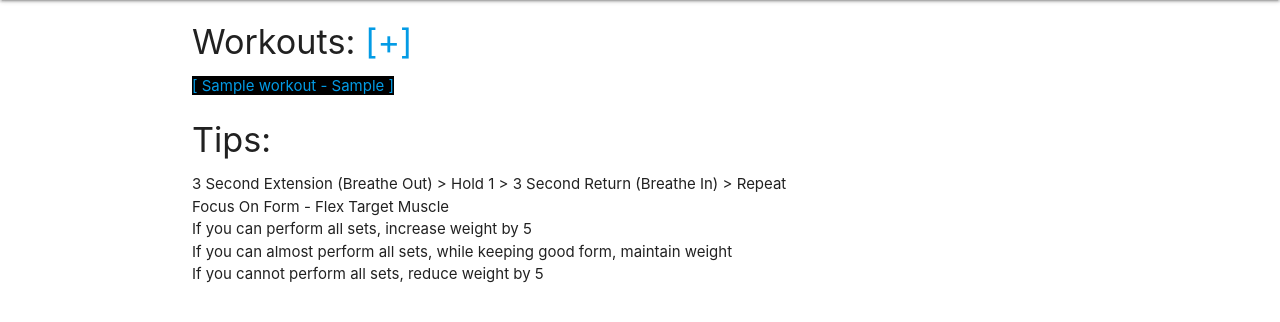
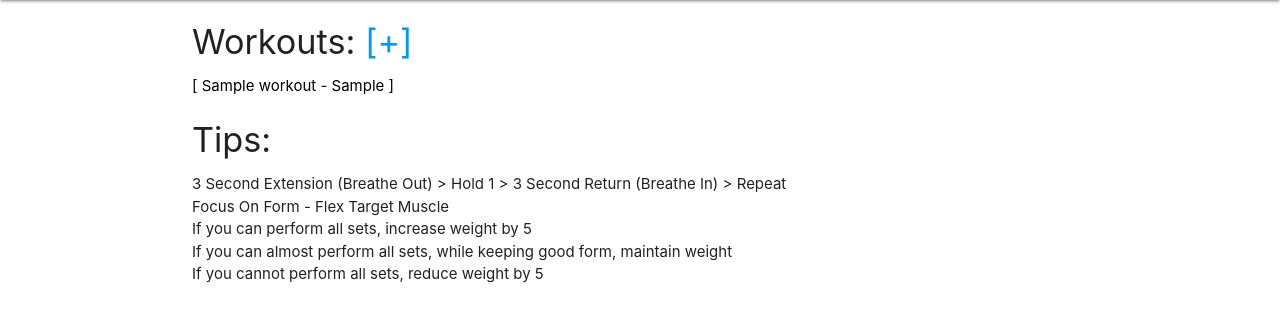
Before and after one commit to coopertuch/GA-Project-4, a Django app: page / in a window 1280 px wide. Shown: the part 64-386 px from the top of the page. Run offline with Django 3.2, Linux system fonts and the light colour scheme; tables that the repository leaves empty hold one stand-in row (values such as "Sample post").

Commit message:
materialize

```diff
--- a/workout/templates/workout/workout_list.html
+++ b/workout/templates/workout/workout_list.html
@@ -4,7 +4,7 @@
   <ul>
     {% for workout in workouts %}
     <li>
-      <a class="#000000 black" href="{% url 'workout_detail' pk=workout.pk %}"
+      <a class="black-text" href="{% url 'workout_detail' pk=workout.pk %}"
         >[ {{ workout.name }} - {{ workout.muscle }} ]</a
       >
     </li>
```
